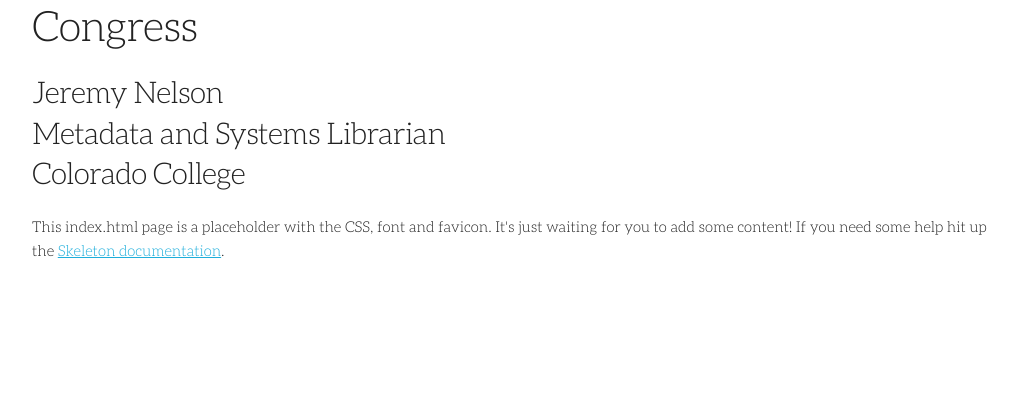
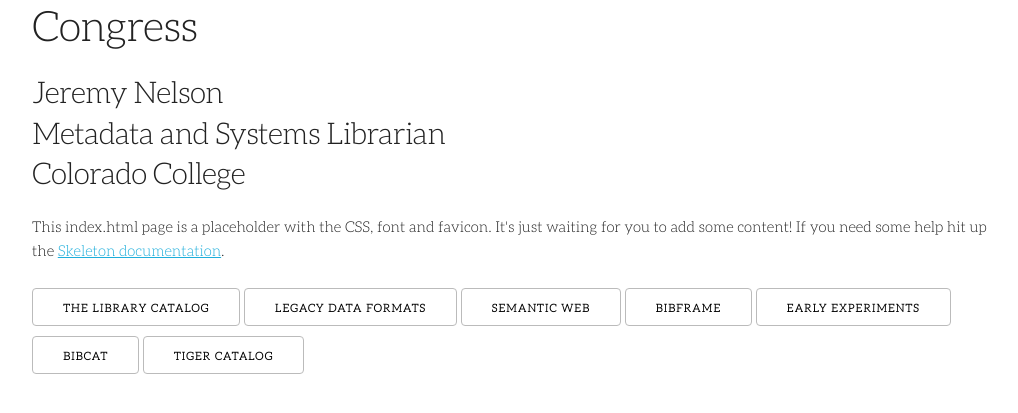
Before and after one commit to jermnelson/cc-parents-day-2015, a Flask app: page / in a window 1280 px wide. Shown: the part 284-697 px from the top of the page, without its empty margins (128-1146 px from the left). Run offline with Flask 2, Linux system fonts and the light colour scheme.

Commit message:
Content addition

```diff
--- a/app.py
+++ b/app.py
@@ -3,6 +3,10 @@ __author__ = "Jeremy Nelson"
 from flask import Flask, abort, render_template
 
 app = Flask(__name__)
+
+@app.route("/<name>")
+def slide(name):
+    return render_template("slides/{}.html".format(name))
 
 @app.route("/")
 def home():
--- a/templates/base.html
+++ b/templates/base.html
@@ -39,6 +39,13 @@
        color: rgb(253, 190, 15);
        text-decoration: none;
    }
+   a.slide-nav {
+    {# background-color: #872933; #}
+    color: black;
+    font-weight: bold;
+
+   }
+  }
   </style>
 
 </head>
@@ -63,7 +70,16 @@
 
         <p>This index.html page is a placeholder with the CSS, font and favicon. It's just waiting for you to add some content! If you need some help hit up the <a href="http://www.getskeleton.com">Skeleton documentation</a>.</p>
       </div>
-     </div>
+    </div>
+    <a href="{{ url_for('slide', name='library-catalog') }}" class="button slide-nav">The Library Catalog</a>
+    <a href="{{ url_for('slide', name='legacy-data-formats') }}" class="button slide-nav">Legacy Data Formats</a>
+    <a href="{{ url_for('slide', name='legacy-data-formats') }}" class="button slide-nav">Semantic Web</a>
+    <a href="{{ url_for('slide', name='legacy-data-formats') }}" class="button slide-nav">BIBFRAME</a>
+    <a href="{{ url_for('slide', name='legacy-data-formats') }}" class="button slide-nav">Early Experiments</a>
+    <a href="{{ url_for('slide', name='legacy-data-formats') }}" class="button slide-nav">BIBCAT</a>
+    <a href="{{ url_for('slide', name='legacy-data-formats') }}" class="button slide-nav">TIGER Catalog</a>
+
+
   </div>
   {% endblock %}
 <!-- End Document  -->
```
Also changed, not shown: templates/slides/library-catalog.html (added, +11 -0 lines), templates/slides/legacy-data-formats.html (added).
